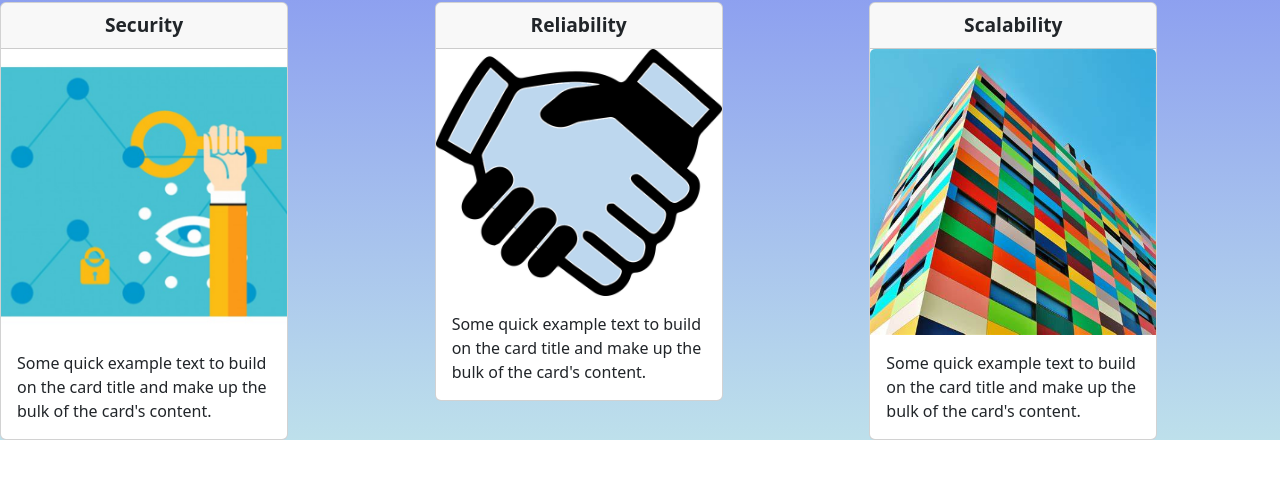
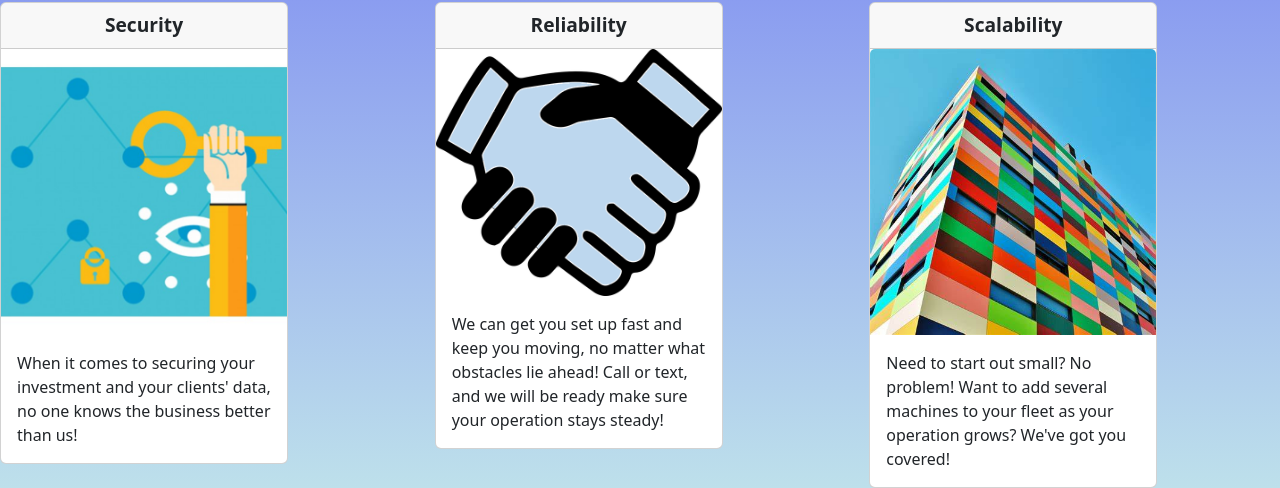
Before and after one commit to theeelgonzo/atm, a plain HTML site: page index.html in a window 1280 px wide. Shown: the part 544-1032 px from the top of the page. Before the commit the page ends 984 px from the top, so only its background shows below. Drawn offline with nearby package versions, Linux system fonts and the light colour scheme.

Commit message:
Add card text.

```diff
--- a/index.html
+++ b/index.html
@@ -128,9 +128,9 @@
                         />
                         <div class="card-body">
                             <p class="card-text">
-                                Some quick example text to build on the card
-                                title and make up the bulk of the card's
-                                content.
+                                When it comes to securing your investment and
+                                your clients' data, no one knows the business
+                                better than us!
                             </p>
                         </div>
                     </div>
@@ -145,9 +145,10 @@
                         />
                         <div class="card-body">
                             <p class="card-text">
-                                Some quick example text to build on the card
-                                title and make up the bulk of the card's
-                                content.
+                                We can get you set up fast and keep you moving,
+                                no matter what obstacles lie ahead! Call or
+                                text, and we will be ready make sure your
+                                operation stays steady!
                             </p>
                         </div>
                     </div>
@@ -162,9 +163,9 @@
                         />
                         <div class="card-body">
                             <p class="card-text">
-                                Some quick example text to build on the card
-                                title and make up the bulk of the card's
-                                content.
+                                Need to start out small? No problem! Want to add
+                                several machines to your fleet as your operation
+                                grows? We've got you covered!
                             </p>
                         </div>
                     </div>
```
